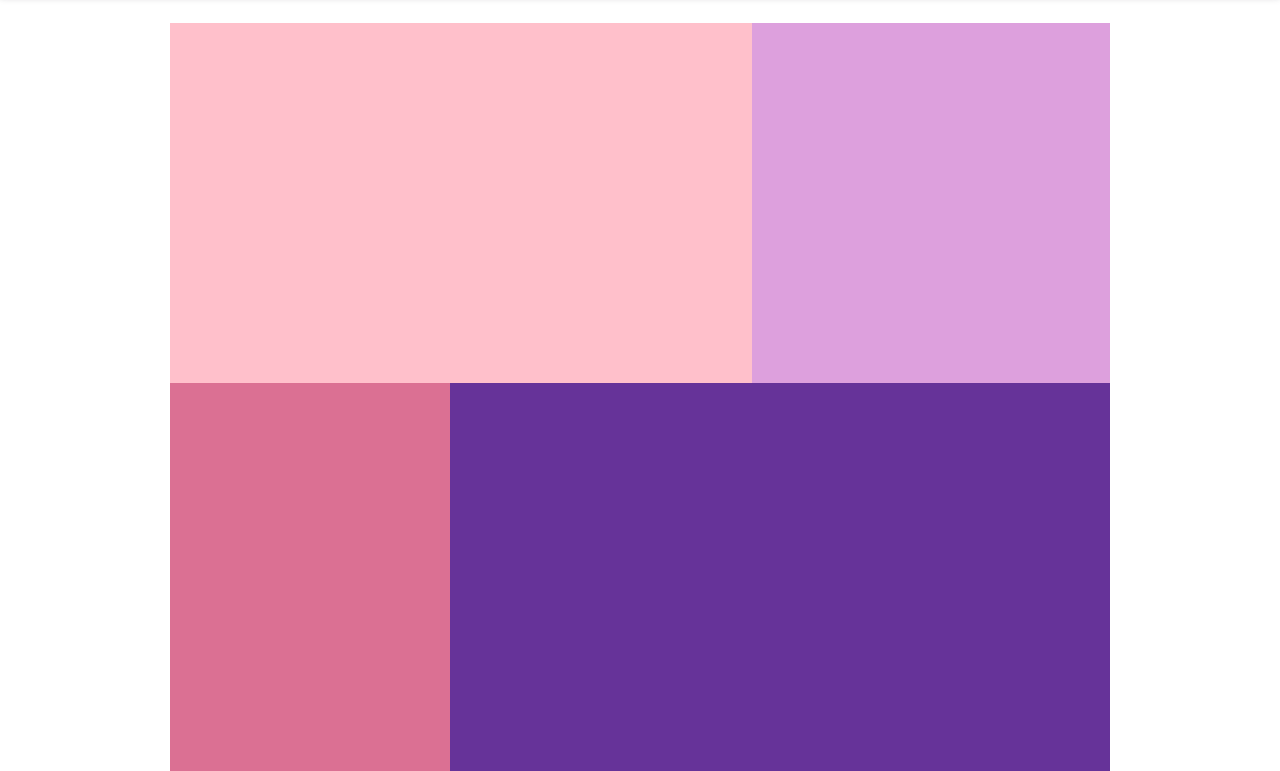
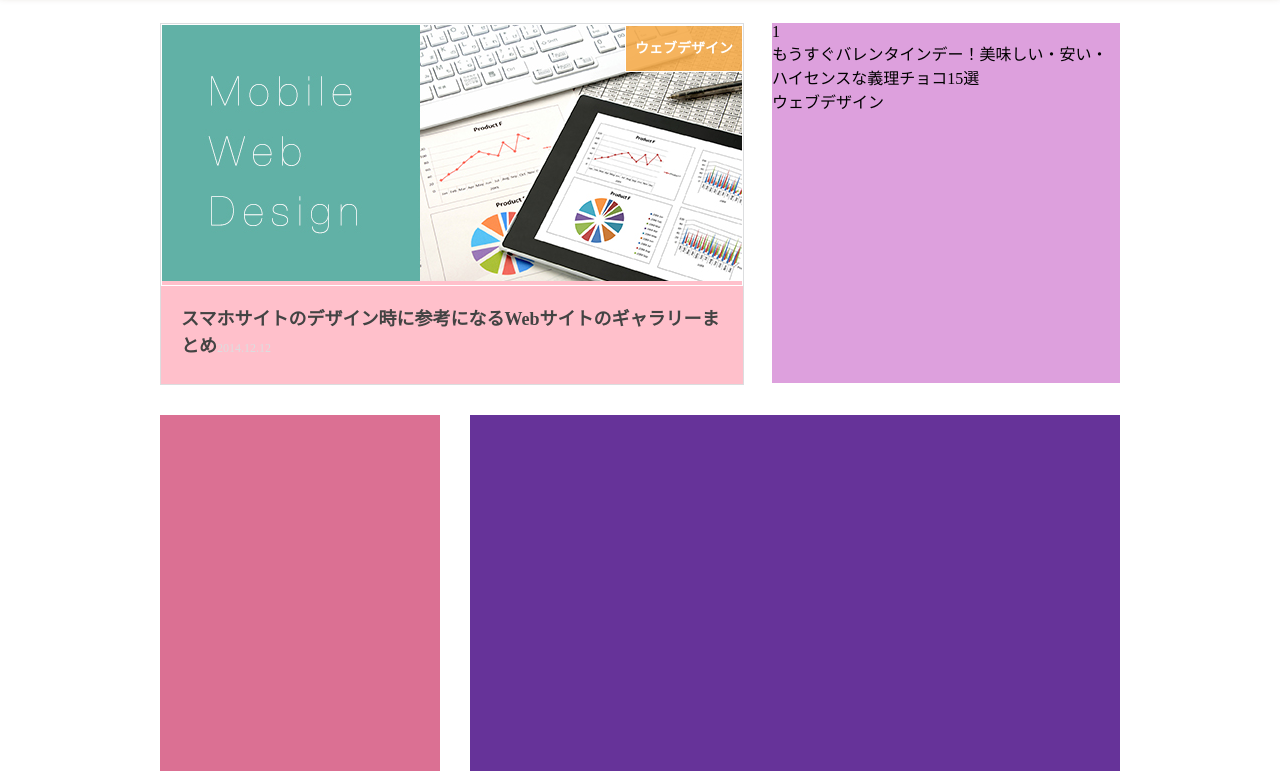
Before and after one commit to kaori1009/oca-coding, a plain HTML site: page site2/index.html in a window 1280 px wide. Shown: the part 112-883 px from the top of the page. Drawn offline with Linux system fonts and the light colour scheme.

Commit message:
20211112

```diff
--- a/site2/index.html
+++ b/site2/index.html
@@ -27,8 +27,22 @@
         <main>
             <div class="container">
                 <div class="top">
-                    <div class="top-left"></div>
-                    <div class="top-right"></div>
+                    <div class="top-left">
+                        <h2>
+                            <img src="images/pickup.jpg" alt="Mobile Web Design">
+                            <p>ウェブデザイン</p>
+                        </h2>
+                        <p>スマホサイトのデザイン時に参考になるWebサイトのギャラリーまとめ<span>2014.12.12</span></p>
+                    </div>
+                    <div class="top-right">
+                        <h2 class="ranking"></h2>
+                        <div class="ranking-list">
+                            <div class="ranking-imge"></div>
+                            <span>1</span>
+                            <div class="rankingu-title">もうすぐバレンタインデー！美味しい・安い・ハイセンスな義理チョコ15選</div>
+                            <p>ウェブデザイン</p>
+                        </div>
+                    </div>
                 </div>
                 <div class="bottom">
                     <div class="bottom-left"></div>
--- a/site2/style.css
+++ b/site2/style.css
@@ -6,8 +6,12 @@ li {
     list-style: none;
 }
 
+a {
+    text-decoration: none;
+}
+
 .container {
-    width: 940px;
+    width: 960px;
     margin: 0 auto;
 }
 
@@ -19,16 +23,17 @@ header {
     height: 102px;
     border-bottom: solid 3px #f6ac4e;
     margin-bottom: 30px;
-    box-shadow: 0px 4px 7px rgba(24, 10, 27, 0.25);
+    box-shadow: 0px 4px 7px rgba(79, 51, 16, 0.25);
 }
 
 .header-left {
     float: left;
+    padding: 25px 0px;
 }
 
 .header-right {
     float: right;
-    padding: 58px 20px 25px 30px;
+    padding: 60px 0px 25px 0px;
 }
 
 .header-right li {
@@ -50,14 +55,48 @@ header {
 
 .top {
     display: flex;
+    justify-content: space-between;
+    margin-bottom: 30px;
 }
 
 /* トップ左ここから */
 
 .top-left {
+    position: relative;
     width: 582px;
     height: 360px;
     background-color: pink;
+    border: solid 1px #dcdddf;
+}
+
+.top-left h2 {
+    border: solid 1px #fff;
+}
+
+.top-left h2 p {
+    display: inline-block;
+    position: absolute;
+    right: 0px;
+    color: #fff;
+    font-size: 14px;
+    font-weight: bold;
+    padding: 9px;
+    background-color: rgba(246, 172, 77, 0.9);
+    border: solid 1px #fff;
+}
+
+.top-left p {
+    font-weight: bold;
+    font-size: 18px;
+    color: #434343;
+    padding: 20px;
+    line-height: 27px;
+}
+
+.top-left span {
+    font-size: 12px;
+    color: #dcdddf;
+    line-height: 21px;
 }
 
 /* トップ左ここまで */
@@ -65,7 +104,7 @@ header {
 /* トップ右ここから */
 
 .top-right {
-    width: calc(100% - 582px);
+    width: 348px;
     height: 360px;
     background-color: plum;
 }
@@ -82,6 +121,7 @@ header {
 
 .bottom {
     display: flex;
+    justify-content: space-between;
 }
 
 
@@ -92,7 +132,7 @@ header {
 }
 
 .bottom-right {
-    width: calc(100% - 280px);
+    width: 650px;
     height: 1052px;
     background-color: rebeccapurple;
 }
```
